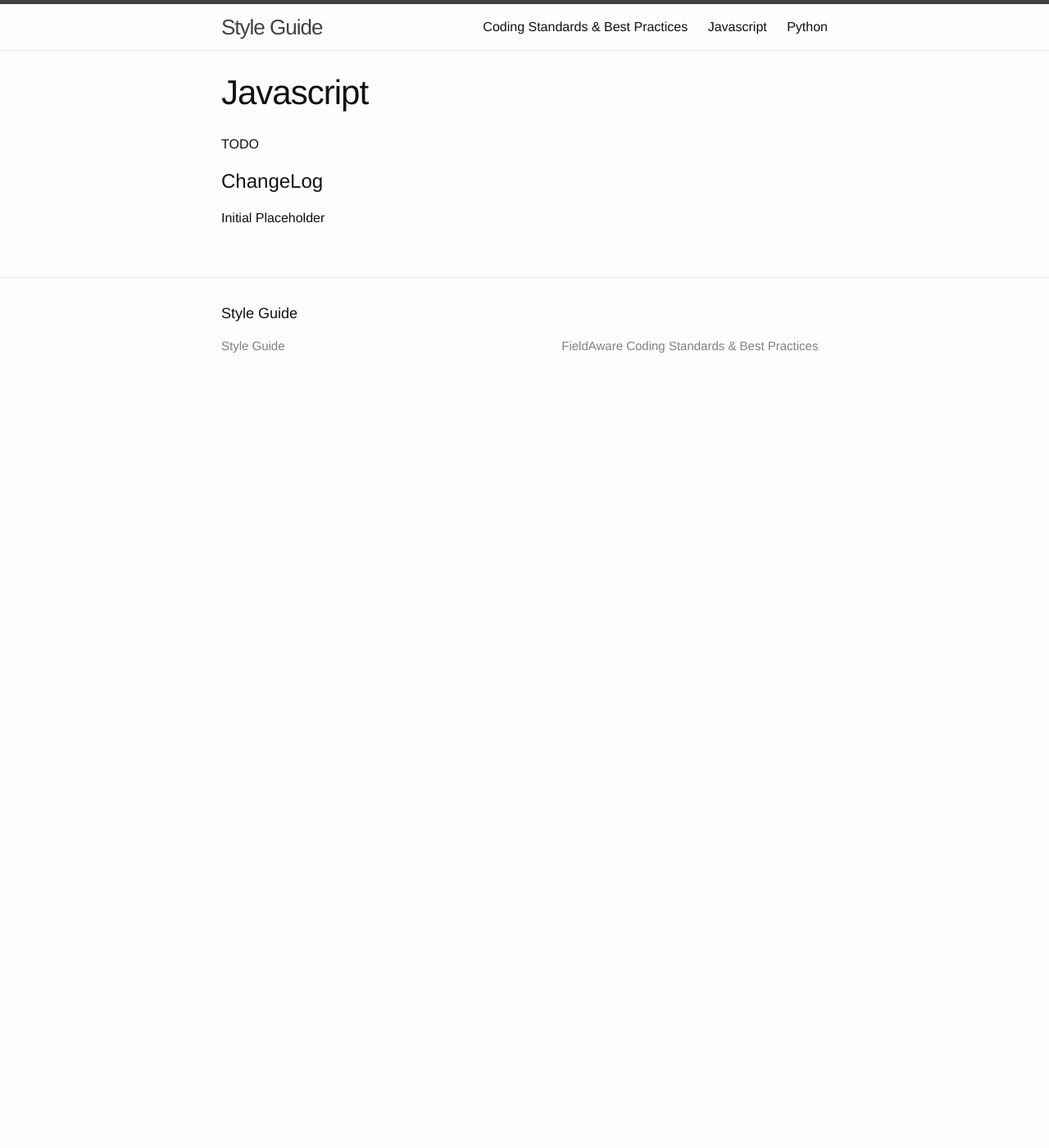
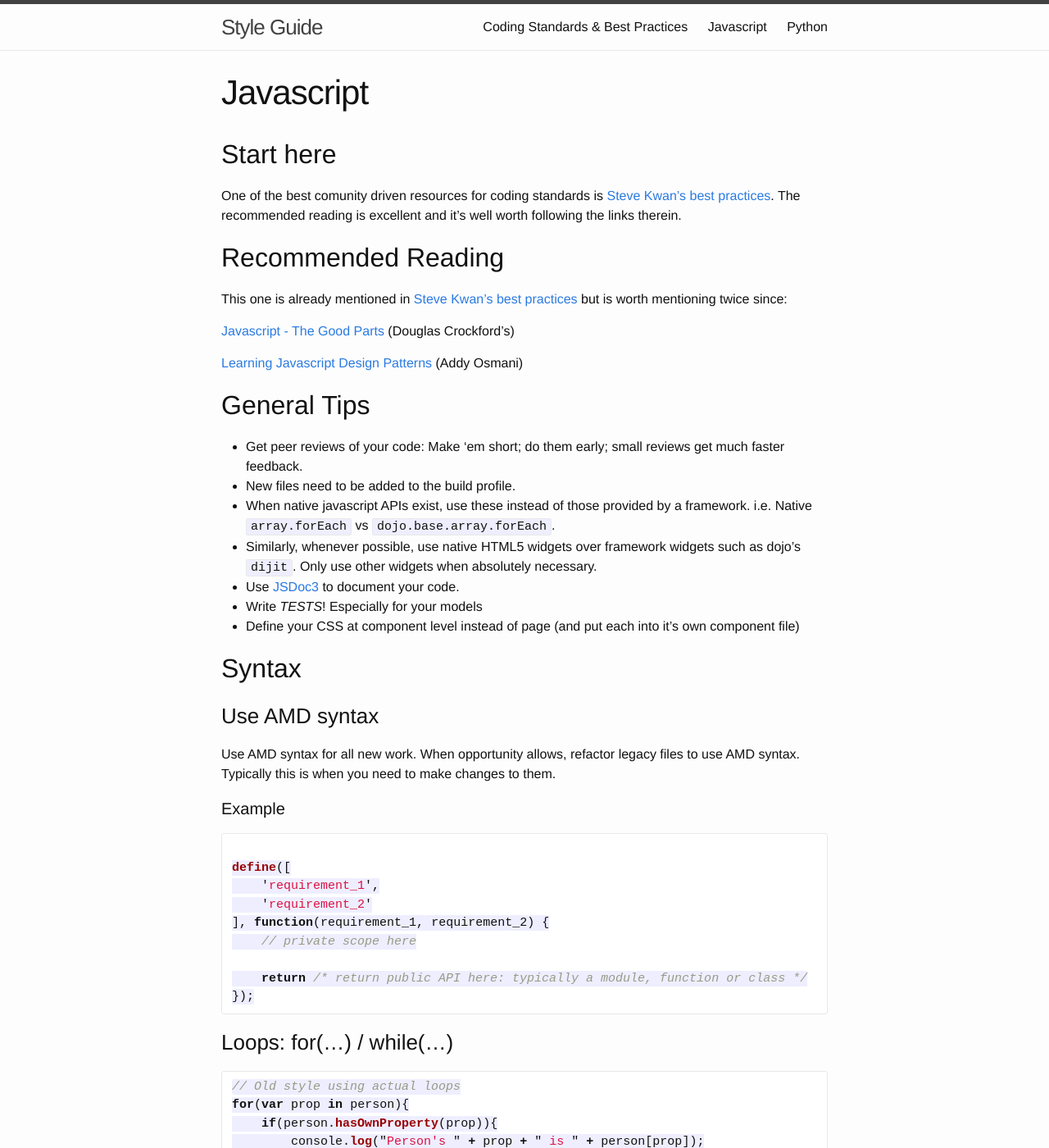
Before and after one commit to fieldaware/style-guide, a Jekyll site: the page built from javascript.md, in a window 1280 px wide and 1400 px high. Shown: the whole window at 82% size. Built offline with Jekyll 4.4.1, drawn with Linux system fonts in a browser that asks for light colours; Markdown is read by kramdown in place of the engine named in the settings; some of the changed text lies outside the part shown.

Commit message:
First draft
Not complete but enough to be useful.

````diff
--- a/javascript.md
+++ b/javascript.md
@@ -2,8 +2,87 @@
 layout: page
 title: Javascript
 ---
-TODO
 
-# ChangeLog
+## Start here
 
-Initial Placeholder
+One of the best comunity driven resources for coding standards is [Steve Kwan's best practices][steve-kwan-best-practices]. The recommended reading is excellent and it's well worth following the links therein.
+
+## Recommended Reading
+
+This one is already mentioned in [Steve Kwan's best practices][steve-kwan-best-practices] but is worth mentioning twice since:
+
+[Javascript - The Good Parts][javascript-the-good-parts] (Douglas Crockford's)
+
+[Learning Javascript Design Patterns][learning-javascript-design-patterns] (Addy Osmani)
+
+## General Tips
+
+- Get peer reviews of your code: Make 'em short; do them early; small reviews get much faster feedback.
+- New files need to be added to the build profile.
+- When native javascript APIs exist, use these instead of those provided by a framework. i.e. Native `array.forEach` vs `dojo.base.array.forEach`.
+- Similarly, whenever possible, use native HTML5 widgets over framework widgets such as dojo's `dijit`. Only use other widgets when absolutely necessary.
+- Use [JSDoc3][jsdoc3] to document your code.
+- Write *TESTS*! Especially for your models
+- Define your CSS at component level instead of page (and put each into it's own component file)
+
+## Syntax
+
+### Use AMD syntax
+
+Use AMD syntax for all new work. When opportunity allows, refactor legacy files to use AMD syntax. Typically this is when you need to make changes to them.
+
+#### Example
+
+```javascript
+
+define([
+    'requirement_1',
+    'requirement_2'
+], function(requirement_1, requirement_2) {
+    // private scope here
+
+    return /* return public API here: typically a module, function or class */
+});
+```
+
+### Loops: for(...) / while(...)
+
+```javascript
+// Old style using actual loops
+for(var prop in person){
+    if(person.hasOwnProperty(prop)){
+        console.log("Person's " + prop + " is " + person[prop]);
+    }
+}
+
+// New style. It's shorter, avoids hoisting problems and avoids scope pollution
+// by keeping the "prop" variable local to the body of the "loop".
+Object.keys(person).forEach(function(prop){
+    console.log("Person's " + prop + " is " + person[prop]);
+});
+
+// If you need access to the outer function's `this` context, you need
+// to use lang.hitch.
+// Note: ideally we'd defer to a function's `bind()` method, but
+// phantomjs 1.9.x doesn't support it.
+Object.keys(person).forEach(lang.hitch(this, function(prop){
+    console.log("Person's " + prop + " is " + person[prop]);
+    console.log("Outer function's context:", this.my_parent_property);
+});
+```
+
+### ChangeLog
+
+#### 2015.05.08
+
+- Initial Draft
+
+<!-- links -->
+
+[steve-kwan-best-practices]:https://github.com/stevekwan/best-practices/blob/master/javascript/best-practices.md
+
+[javascript-the-good-parts]:http://javascript.crockford.com/
+
+[learning-javascript-design-patterns]:http://addyosmani.com/resources/essentialjsdesignpatterns/book/
+
+[jsdoc3]:https://github.com/jsdoc3/jsdoc
````
